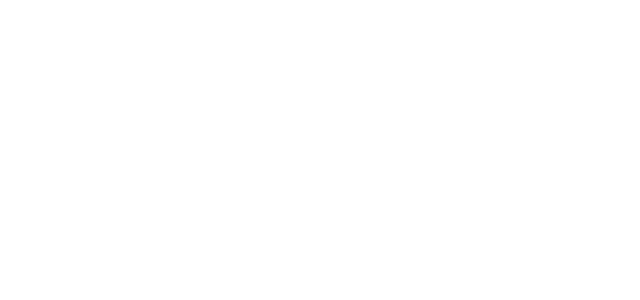
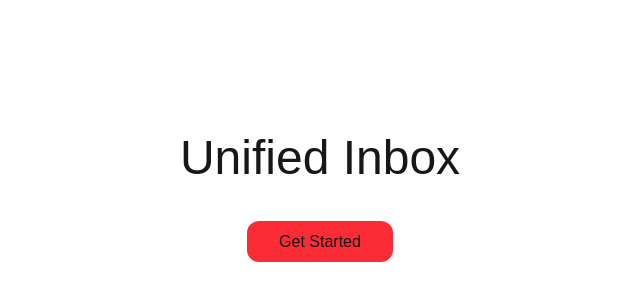
Before and after one commit to sanju26honey/UnifiedInbox, a Next.js app: page / in a window 1280 px wide. Shown: the part 206-506 px from the top of the page, without its empty margins (320-960 px from the left). Built offline with nearby package versions, Linux system fonts and the light colour scheme.

Commit message:
feat: landing page with cta

```diff
--- a/app/page.tsx
+++ b/app/page.tsx
@@ -1,9 +1,13 @@
 import Image from "next/image";
+import Link from "next/link";
 
 export default function Home() {
   return (
-    <div>
-
+    <div className="min-h-screen flex justify-center items-center">
+      <div className="text-center">
+        <h1 className="text-5xl">Unified Inbox</h1><br /><br />
+        <Link href="/dashboard" className="p-3 px-8 bg-red-500 rounded-xl">Get Started</Link>
+      </div>
     </div>
   );
 }
--- a/middleware.ts
+++ b/middleware.ts
@@ -0,0 +1,3 @@
+export default function() {
+
+}
```
Also changed, not shown: app/dashboard/page.tsx (added).
